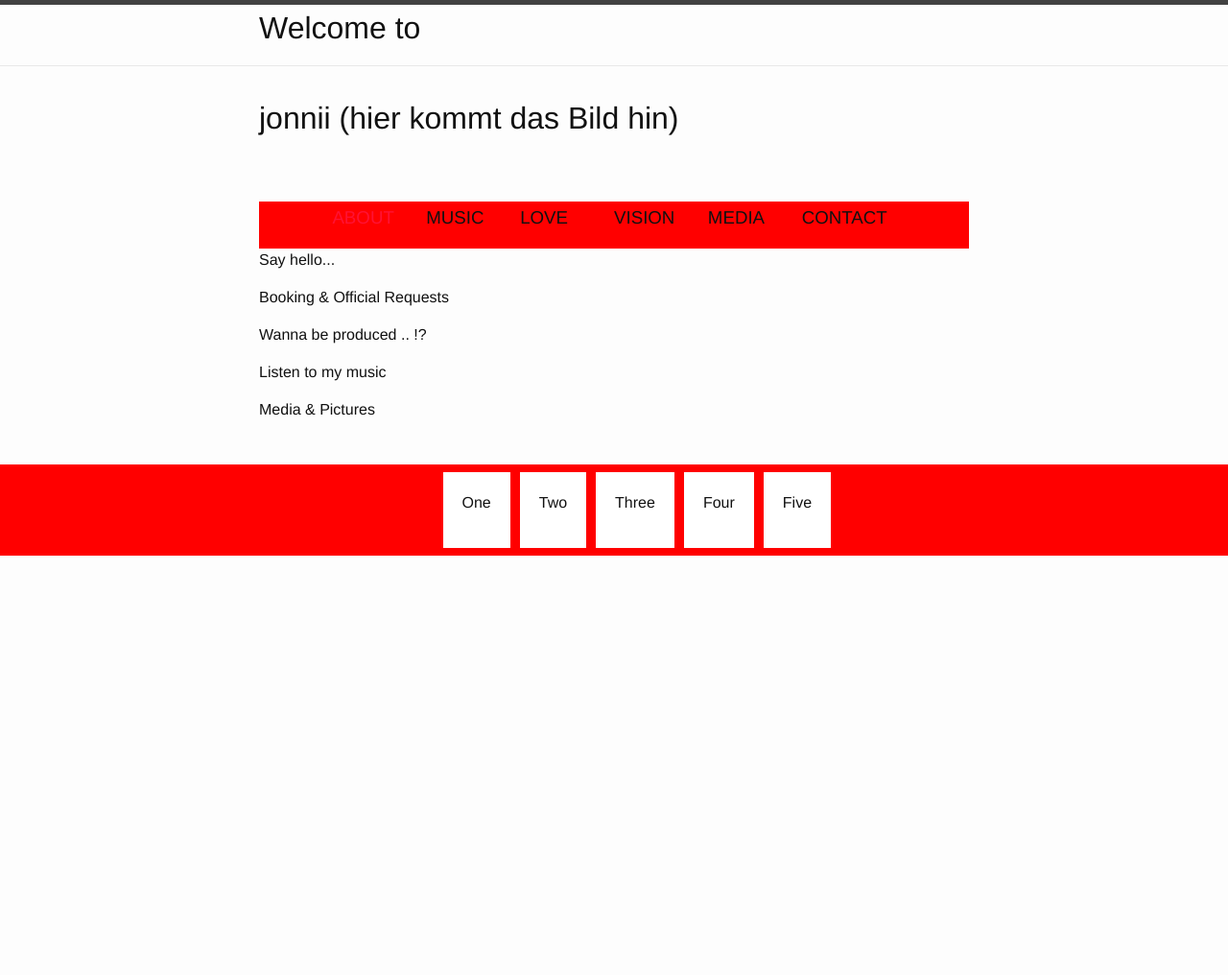
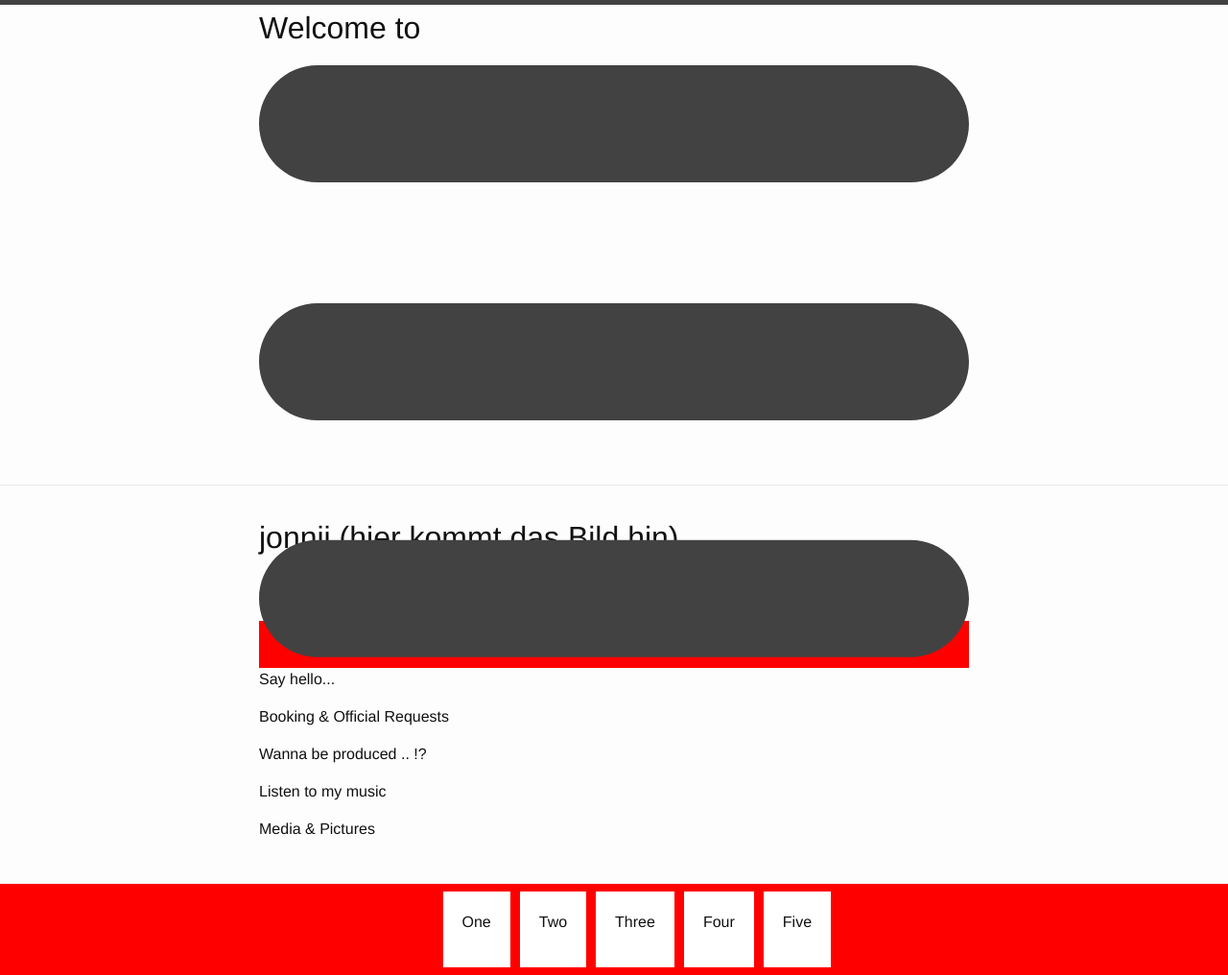
Before and after one commit to ValleHD/ValleHD.github.io, a Jekyll site: the page built from index.html, in a window 1280 px wide. Shown: the whole page at 96% size. Built offline with Jekyll 4.4.1, drawn with Linux system fonts in a browser that asks for light colours; before the commit the page ends 900 px from its top, so only the background shows below that.

Commit message:
Update _layout.scss

```diff
--- a/_sass/_layout.scss
+++ b/_sass/_layout.scss
@@ -25,74 +25,6 @@
     }
 }
 
-.site-nav {
-    float: right;
-    line-height: 56px;
-
-    .menu-icon {
-        display: none;
-    }
-
-    .page-link {
-        color: $text-color;
-        line-height: $base-line-height;
-
-        // Gaps between nav items, but not on the last one
-        &:not(:last-child) {
-            margin-right: 20px;
-        }
-    }
-
-    @include media-query($on-palm) {
-        position: absolute;
-        top: 9px;
-        right: $spacing-unit / 2;
-        background-color: $background-color;
-        border: 1px solid $grey-color-light;
-        border-radius: 5px;
-        text-align: right;
-
-        .menu-icon {
-            display: block;
-            float: right;
-            width: 36px;
-            height: 26px;
-            line-height: 0;
-            padding-top: 10px;
-            text-align: center;
-
-            > svg {
-                width: 18px;
-                height: 15px;
-
-                path {
-                    fill: $grey-color-dark;
-                }
-            }
-        }
-
-        .trigger {
-            clear: both;
-            display: none;
-        }
-
-        &:hover .trigger {
-            display: block;
-            padding-bottom: 5px;
-        }
-
-        .page-link {
-            display: block;
-            padding: 5px 10px;
-
-            &:not(:last-child) {
-                margin-right: 0;
-            }
-            margin-left: 20px;
-        }
-    }
-}
-
 /**
 *Site Menu
 */
@@ -107,8 +39,7 @@
 
 .about {
     grid-area: ABOUT;
-    color: #FF1234;
-}
+ }
 
 .music {
     grid-area: MUSIC;
```
